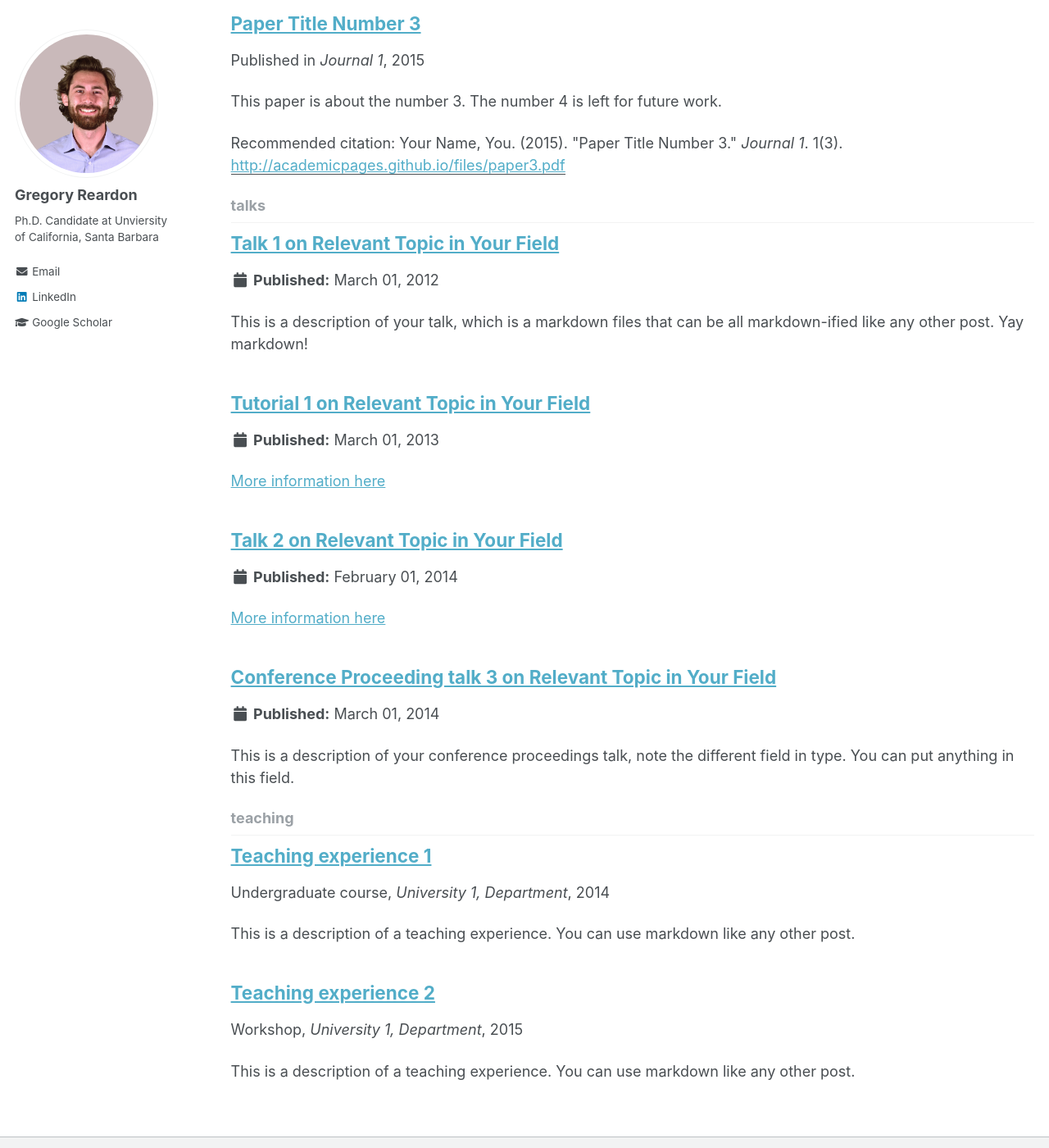
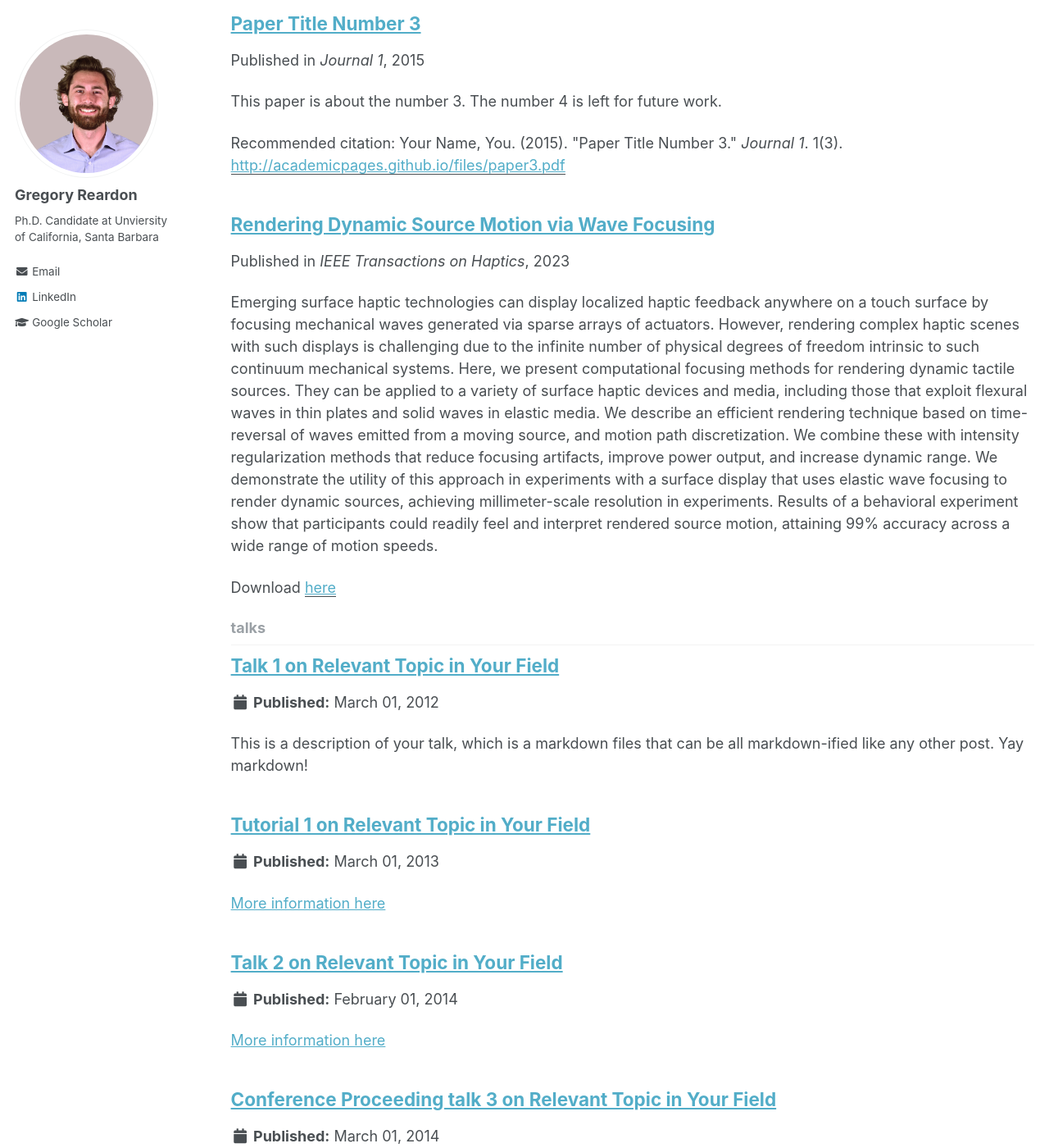
Before and after one commit to greg-reardon/greg-reardon.github.io, a Jekyll site: the page built from _pages/collection-archive.html, in a window 1280 px wide and 1400 px high, scrolled down 1647 px. Shown: the whole window at 82% size. Built offline with Jekyll 4.4.1, drawn with Linux system fonts in a browser that asks for light colours; some of the changed text lies outside the part shown.

Commit message:
Major update to about news scroll bar and publications

```diff
--- a/_layouts/default.html
+++ b/_layouts/default.html
@@ -20,7 +20,9 @@ layout: compress
 
     <div class="page__footer">
       <footer>
+        {% comment %}
         {% include footer/custom.html %}
+        {% endcomment %}
         {% include footer.html %}
       </footer>
     </div>
--- /dev/null
+++ b/_publications/Reardon_DynamicSourceRendering.md
@@ -0,0 +1,19 @@
+---
+title: "Rendering Dynamic Source Motion via Wave Focusing"
+authors: 'Gregory Reardon, Dustin Goetz, Max Linnander, and Yon Visell'
+venue: 'IEEE Transactions on Haptics'
+year: 2023
+paperurl: 'http://academicpages.github.io/files/paper1.pdf'
+coverImage: '../images/profile.png'
+collection: publications
+permalink: /publication/Reardon_DynamicSourceRendering
+#temp: '../images/profile.png'
+#citation: 'Your Name, You. (2009). &quot;Paper Title Number 1.&quot; <i>Journal 1</i>. 1(1).'
+---
+
+Emerging surface haptic technologies can display localized haptic feedback anywhere on a touch surface by focusing mechanical waves generated via sparse arrays of actuators. However, rendering complex haptic scenes with such displays is challenging due to the infinite number of physical degrees of freedom intrinsic to such continuum mechanical systems. Here, we present computational focusing methods for rendering dynamic tactile sources. They can be applied to a variety of surface haptic devices and media, including those that exploit flexural waves in thin plates and solid waves in elastic media. We describe an efficient rendering technique based on time-reversal of waves emitted from a moving source, and motion path discretization. We combine these with intensity regularization methods that reduce focusing artifacts, improve power output, and increase dynamic range. We demonstrate the utility of this approach in experiments with a surface display that uses elastic wave focusing to render dynamic sources, achieving millimeter-scale resolution in experiments. Results of a behavioral experiment show that participants could readily feel and interpret rendered source motion, attaining 99% accuracy across a wide range of motion speeds.
+
+<!--
+[Download paper here](http://academicpages.github.io/files/paper1.pdf)
+Recommended citation: Your Name, You. (2009). "Paper Title Number 1." <i>Journal 1</i>. 1(1).
+-->
```
Also changed, not shown: _data/navigation.yml (+18 -12 lines), _includes/reardon/reardon_pubLayout.html (added, +84 -0 lines), _pages/about.md (+4 -15 lines), _pages/news.html (added, +32 -0 lines), _pages/publications.md (+1 -1 lines).
